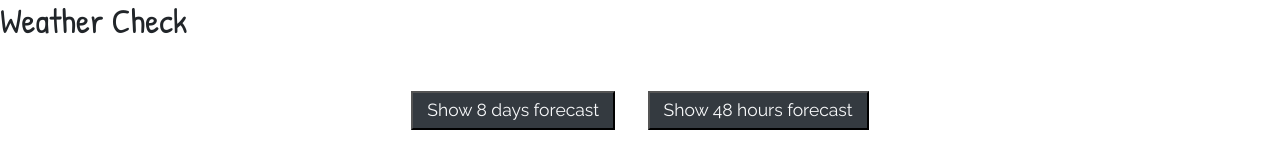
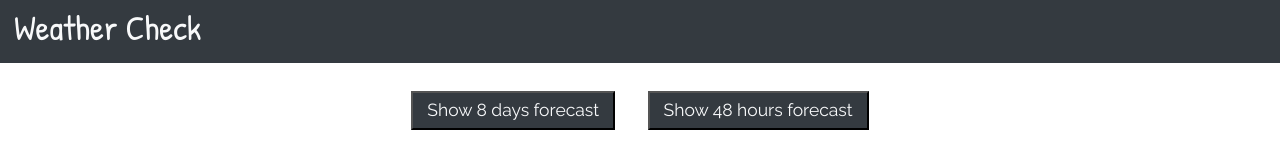
Before and after one commit to FeliOdras/Waether-App-with-darksky-API, a website: page index.html in a window 1280 px wide. Drawn offline with nearby package versions, Linux system fonts and the light colour scheme; no server answers.

Commit message:
Added fixed position to header

```diff
--- a/assets/js/main.js
+++ b/assets/js/main.js
@@ -87,7 +87,7 @@ class ShowWeatherInfo {
         let forecastArray = new Array(array)
         let template = ``;
         template += `<div class="${cssClass} ">`
-        template += `<h3 class="col-12">${headline}</h3>`
+        template += `<h3 class="col-12 bg-light-70 p-2 mb-4">${headline}</h3>`
         template += `<div class="d-flex flex-wrap align-self-stretch">`
         forecastArray.forEach(weatherData => {
             let forecastArrayLength = weatherData.length
--- a/assets/scss/partials/_general.scss
+++ b/assets/scss/partials/_general.scss
@@ -8,6 +8,10 @@
     overflow-y: scroll;
 }
 
+header {
+    z-index: 1000;
+}
+
 main {
     max-width: 1000px;
 }
--- a/index.html
+++ b/index.html
@@ -11,10 +11,10 @@
 
 <body>
     <div id="page">
-        <header>
+        <header class="navbar bg-dark text-light position-fixed w-100 ">
             <h1>Weather Check</h1>
         </header>
-        <main class="m-auto">
+        <main class="m-auto pt-5">
             <div id="currentWeather" class="my-5">
 
             </div>
```
Also changed, not shown: assets/css/style.css.
